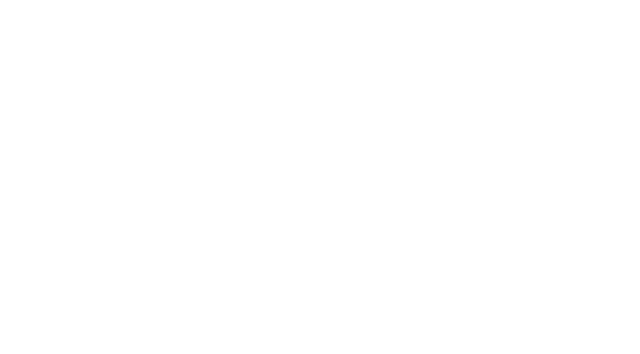
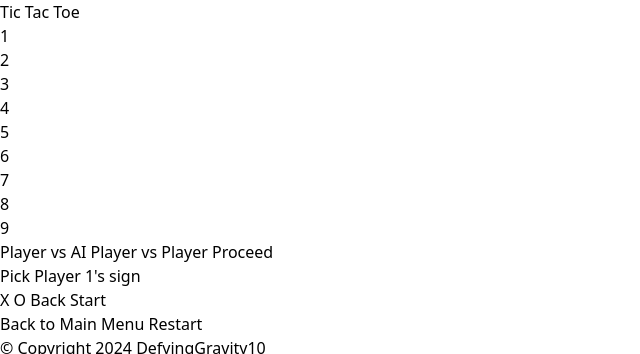
Before and after one commit to DefyingGravity10/tic-tac-toe, a website: page index.html in a window 1280 px wide. Shown: the top 354 px of the page, without its empty margins (0-640 px from the left). Drawn offline with Linux system fonts and the light colour scheme.

Commit message:
feat: add `HTML` markup for the game

```diff
--- a/index.html
+++ b/index.html
@@ -1,13 +1,74 @@
-<!DOCTYPE html>
+<!doctype html>
 <html lang="en">
 	<head>
-  <meta charset="UTF-8">
-  <meta name="viewport" content="width=device-width, initial-scale=1.0">
-  <title>Document</title>
+		<meta charset="UTF-8" />
+		<meta name="viewport" content="width=device-width, initial-scale=1.0" />
+		<title>Tic Tac Toe</title>
 		<link rel="stylesheet" href="./src/styles.css" />
 		<script src="./src/script.js" defer></script>
 	</head>
+
 	<body>
+		<!--Start screen should disappear once stuff start working-->
+		<div class="">
+			<h1>Tic Tac Toe</h1>
+			<!--Title-->
 
+			<div>
+				<!--First panel-->
+				<div>
+					<div>
+						<div>1</div>
+						<div>2</div>
+						<div>3</div>
+					</div>
+					<div>
+						<div>4</div>
+						<div>5</div>
+						<div>6</div>
+					</div>
+					<div>
+						<div>7</div>
+						<div>8</div>
+						<div>9</div>
+					</div>
+				</div>
+				<!--Make these into buttons allow an extra button to only appear once one is selected-->
+				<button>Player vs AI</button>
+				<button>Player vs Player</button>
+				<button>Proceed</button>
+			</div>
+
+			<div>
+				<h3>Pick Player 1's sign</h3>
+				<button>X</button>
+				<button>O</button>
+				<button>Back</button>
+				<button>Start</button>
+			</div>
+		</div>
+
+		<!--Board-->
+		<div>
+			<!--Just make a board-->
+			<!--Still deciding if a restart button will be used or only once game is finished-->
+			<button>Back to Main Menu</button>
+			<button>Restart</button>
+		</div>
+
+		<footer class="flex h-20 w-full items-center justify-center gap-2">
+			<div>
+				© Copyright 2024
+				<a
+					href="https://github.com/DefyingGravity10"
+					class="text-cyan-600 hover:text-cyan-500"
+					target="_blank"
+					>DefyingGravity10</a
+				>
+			</div>
+			<a href="https://github.com/DefyingGravity10" target="_blank"
+				><img src="./svg/github-mark.svg" alt="GitHub Logo" class="w-6"
+			/></a>
+		</footer>
 	</body>
 </html>
```
Lines whose indentation alone changed are shown as unchanged.
